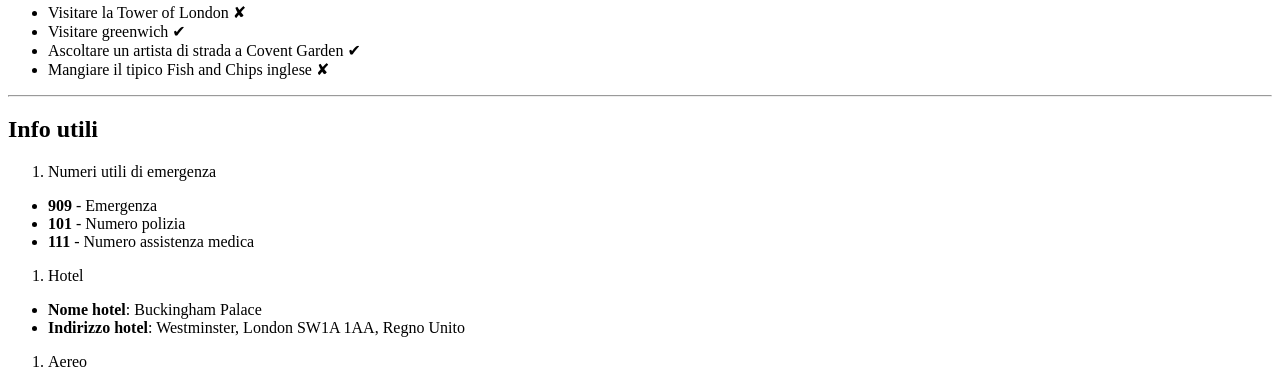
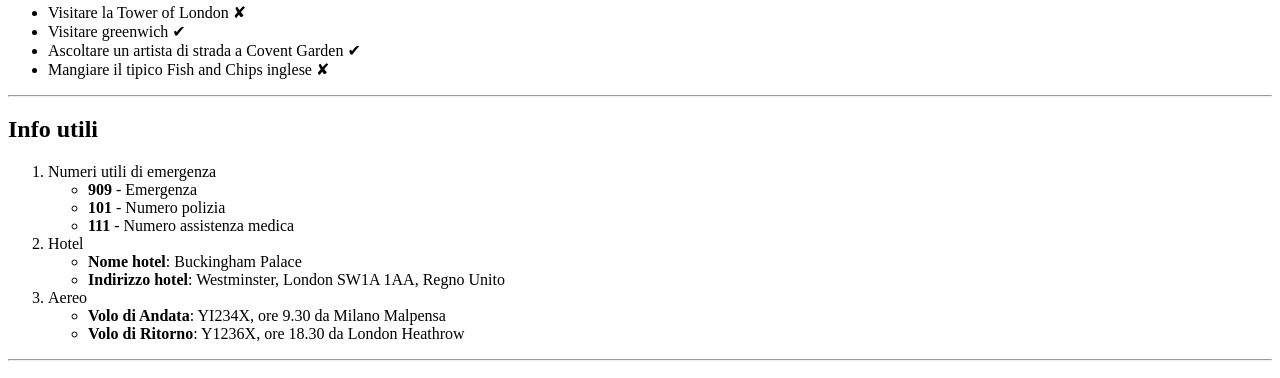
Before and after one commit to MicheleFumi/html-london-trip, a plain HTML site: page index.html in a window 1280 px wide. Shown: the part 947-1325 px from the top of the page. Drawn offline with Linux system fonts and the light colour scheme.

Commit message:
final commit add photo section. check w3c html validation fix problems.

```diff
--- a/index.html
+++ b/index.html
@@ -76,29 +76,32 @@
         <section> <!--ol/ul info utili -->
             <h2>Info utili</h2>
             <ol>
-                <li>Numeri utili di emergenza</li>
-            </ol>
+
+                <li>
+                    <div>Numeri utili di emergenza</div>
                     <ul>
                         <li><strong>909</strong> - Emergenza </li>
                         <li><strong>101</strong> - Numero polizia</li>
                         <li><strong>111</strong> - Numero assistenza medica</li>
                     </ul>
+                </li>
 
-            <ol>
-                <li>Hotel</li>
-            </ol>
+                <li>
+                    <div>Hotel</div>
                     <ul>
                         <li><strong>Nome hotel</strong>: Buckingham Palace </li>
                         <li><strong>Indirizzo hotel</strong>: Westminster, London SW1A 1AA, Regno Unito</li>
                     </ul>
+                </li>
 
-            <ol>
-                <li>Aereo</li>
-            </ol>
+                <li>
+                    <div>Aereo</div>
                     <ul>
                         <li><strong>Volo di Andata</strong>: YI234X, ore 9.30 da Milano Malpensa </li>
                         <li><strong>Volo di Ritorno</strong>: Y1236X, ore 18.30 da London Heathrow</li>
                     </ul>
+                </li>
+            </ol>
 
             <hr>
         </section>
```
Lines whose indentation alone changed are shown as unchanged.
